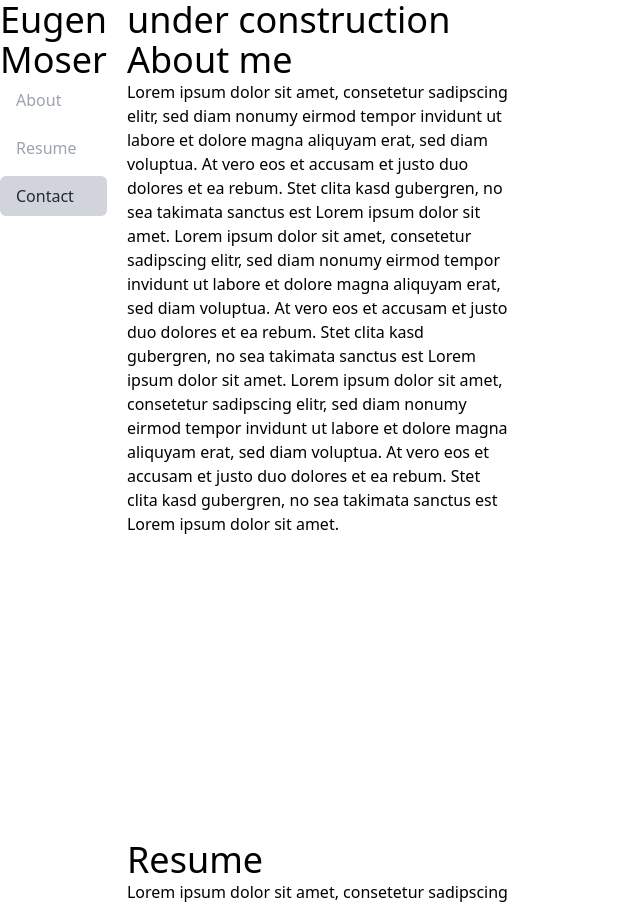
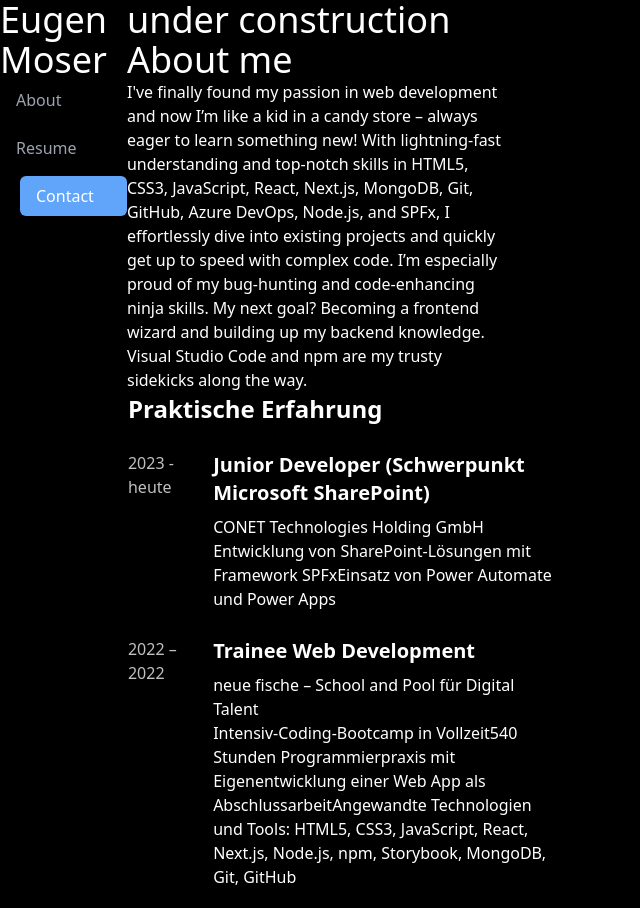
Before and after one commit to EugenMoser/Website, a Next.js app: page / in a window 1280 px wide. Shown: the top 908 px of the page, without its empty margins (0-640 px from the left). Built offline with nearby package versions, Linux system fonts and the light colour scheme; what tailwindcss-animated would draw is missing.

Commit message:
add about me and resume content as string

```diff
--- a/package.json
+++ b/package.json
@@ -9,8 +9,10 @@
     "lint": "next lint"
   },
   "dependencies": {
+    "bootstrap": "^5.3.3",
     "next": "14.2.3",
     "react": "^18",
+    "react-bootstrap": "^2.10.3",
     "react-dom": "^18"
   },
   "devDependencies": {
@@ -21,7 +23,6 @@
     "eslint-config-next": "14.2.3",
     "postcss": "^8",
     "tailwindcss": "^3.4.1",
-    "tailwindcss-animated": "^1.1.1",
     "typescript": "^5"
   }
 }
--- a/src/app/(portfolio)/components/nav.tsx
+++ b/src/app/(portfolio)/components/nav.tsx
@@ -66,11 +66,13 @@ function Navigation({}: NavigationProps): JSX.Element {
         <li key={link.href}>
           <Link
             href={link.href}
-            className={`block px-4 py-2 rounded-md ${
-              activeSection === link.href.slice(1)
-                ? 'bg-gray-300 text-gray-800 animate-shake animate-once animate-duration-1000 animate-ease-linear'
-                : 'text-gray-400 hover:bg-gray-200 '
-            }`}
+            className={`
+              block px-4 py-2 rounded-md ${
+                activeSection === link.href.slice(1)
+                  ? // ? 'bg-gray-300 text-gray-800 animate-shake animate-once animate-duration-1000 animate-ease-linear'
+                    'bg-blue-400 slide-right'
+                  : 'text-gray-400 hover:bg-gray-200 '
+              }`}
           >
             {link.label}
           </Link>
--- a/src/app/(portfolio)/components/sections/about.tsx
+++ b/src/app/(portfolio)/components/sections/about.tsx
@@ -1,28 +1,15 @@
+import { strings } from '../../utils/strings';
+
 interface AboutProps {}
 
 function About({}: AboutProps): JSX.Element {
   return (
     <div
       id='about'
-      className='col-span-1 sm:col-span-1 min-h-screen'
+      className='col-span-1 sm:col-span-1 '
     >
       <h1>About me</h1>
-      <p>
-        Lorem ipsum dolor sit amet, consetetur sadipscing elitr, sed diam
-        nonumy eirmod tempor invidunt ut labore et dolore magna aliquyam
-        erat, sed diam voluptua. At vero eos et accusam et justo duo
-        dolores et ea rebum. Stet clita kasd gubergren, no sea takimata
-        sanctus est Lorem ipsum dolor sit amet. Lorem ipsum dolor sit amet,
-        consetetur sadipscing elitr, sed diam nonumy eirmod tempor invidunt
-        ut labore et dolore magna aliquyam erat, sed diam voluptua. At vero
-        eos et accusam et justo duo dolores et ea rebum. Stet clita kasd
-        gubergren, no sea takimata sanctus est Lorem ipsum dolor sit amet.
-        Lorem ipsum dolor sit amet, consetetur sadipscing elitr, sed diam
-        nonumy eirmod tempor invidunt ut labore et dolore magna aliquyam
-        erat, sed diam voluptua. At vero eos et accusam et justo duo
-        dolores et ea rebum. Stet clita kasd gubergren, no sea takimata
-        sanctus est Lorem ipsum dolor sit amet.{' '}
-      </p>
+      <p>{strings.aboutMe}</p>
     </div>
   );
 }
--- a/src/app/(portfolio)/components/sections/resume.tsx
+++ b/src/app/(portfolio)/components/sections/resume.tsx
@@ -1,70 +1,88 @@
-interface ResumeProps {}
+import '../../../globals.css';
 
-function Resume({}: ResumeProps): JSX.Element {
-  return (
-    <div
-      id='resume'
-      className='col-span-1 sm:col-span-2 min-h-screen'
-    >
-      <h1>Resume</h1>
-      <p>
-        Lorem ipsum dolor sit amet, consetetur sadipscing elitr, sed diam
-        nonumy eirmod tempor invidunt ut labore et dolore magna aliquyam
-        erat, sed diam voluptua. At vero eos et accusam et justo duo
-        dolores et ea rebum. Stet clita kasd gubergren, no sea takimata
-        sanctus est Lorem ipsum dolor sit amet. Lorem ipsum dolor sit amet,
-        consetetur sadipscing elitr, sed diam nonumy eirmod tempor invidunt
-        ut labore et dolore magna aliquyam erat, sed diam voluptua. At vero
-        eos et accusam et justo duo dolores et ea rebum. Stet clita kasd
-        gubergren, no sea takimata sanctus est Lorem ipsum dolor sit amet.
-        Lorem ipsum dolor sit amet, consetetur sadipscing elitr, sed diam
-        nonumy eirmod tempor invidunt ut labore et dolore magna aliquyam
-        erat, sed diam voluptua. At vero eos et accusam et justo duo
-        dolores et ea rebum. Stet clita kasd gubergren, no sea takimata
-        sanctus est Lorem ipsum dolor sit amet. Lorem ipsum dolor sit amet,
-        consetetur sadipscing elitr, sed diam nonumy eirmod tempor invidunt
-        ut labore et dolore magna aliquyam erat, sed diam voluptua. At vero
-        eos et accusam et justo duo dolores et ea rebum. Stet clita kasd
-        gubergren, no sea takimata sanctus est Lorem ipsum dolor sit amet.
-        Lorem ipsum dolor sit amet, consetetur sadipscing elitr, sed diam
-        nonumy eirmod tempor invidunt ut labore et dolore magna aliquyam
-        erat, sed diam voluptua. At vero eos et accusam et justo duo
-        dolores et ea rebum. Stet clita kasd gubergren, no sea takimata
-        sanctus est Lorem ipsum dolor sit amet. Lorem ipsum dolor sit amet,
-        consetetur sadipscing elitr, sed diam nonumy eirmod tempor invidunt
-        ut labore et dolore magna aliquyam erat, sed diam voluptua. At vero
-        eos et accusam et justo duo dolores et ea rebum. Stet clita kasd
-        gubergren, no sea takimata sanctus est Lorem ipsum dolor sit amet.
-        Lorem ipsum dolor sit amet, consetetur sadipscing elitr, sed diam
-        nonumy eirmod tempor invidunt ut labore et dolore magna aliquyam
-        erat, sed diam voluptua. At vero eos et accusam et justo duo
-        dolores et ea rebum. Stet clita kasd gubergren, no sea takimata
-        sanctus est Lorem ipsum dolor sit amet. Lorem ipsum dolor sit amet,
-        consetetur sadipscing elitr, sed diam nonumy eirmod tempor invidunt
-        ut labore et dolore magna aliquyam erat, sed diam voluptua. At vero
-        eos et accusam et justo duo dolores et ea rebum. Stet clita kasd
-        gubergren, no sea takimata sanctus est Lorem ipsum dolor sit amet.
-        Lorem ipsum dolor sit amet, consetetur sadipscing elitr, sed diam
-        nonumy eirmod tempor invidunt ut labore et dolore magna aliquyam
-        erat, sed diam voluptua. At vero eos et accusam et justo duo
-        dolores et ea rebum. Stet clita kasd gubergren, no sea takimata
-        sanctus est Lorem ipsum dolor sit amet. Lorem ipsum dolor sit amet,
-        consetetur sadipscing elitr, sed diam nonumy eirmod tempor invidunt
-        ut labore et dolore magna aliquyam erat, sed diam voluptua. At vero
-        eos et accusam et justo duo dolores et ea rebum. Stet clita kasd
-        gubergren, no sea takimata sanctus est Lorem ipsum dolor sit amet.
-        Lorem ipsum dolor sit amet, consetetur sadipscing elitr, sed diam
-        nonumy eirmod tempor invidunt ut labore et dolore magna aliquyam
-        erat, sed diam voluptua. At vero eos et accusam et justo duo
-        dolores et ea rebum. Stet clita kasd gubergren, no sea takimata
-        sanctus est Lorem ipsum dolor sit amet. Lorem ipsum dolor sit amet,
-        consetetur sadipscing elitr, sed diam nonumy eirmod tempor invidunt
-        ut labore et dolore magna aliquyam erat, sed diam voluptua. At vero
-        eos et accusam et justo duo dolores et ea rebum. Stet clita kasd
-        gubergren, no sea takimata sanctus est Lorem ipsum dolor sit amet.
-      </p>
-    </div>
-  );
+import React from 'react';
+
+import Table from 'react-bootstrap/Table';
+
+import { strings } from '../../utils/strings';
+
+interface Resume {
+  period: string;
+  position: string;
+  company: string;
+  details: string[] | [];
 }
 
-export default Resume;
+interface SectionProps {
+  title: string;
+  items: Resume[];
+}
+
+const ResumeSection: React.FC<SectionProps> = ({ title, items }) => {
+  return (
+    <>
+      <thead>
+        <tr>
+          <th className=' flex self-start mb-6'>
+            <h2>{title}</h2>
+          </th>
+        </tr>
+      </thead>
+      <tbody>
+        {items.map((item, index) => (
+          <tr
+            key={index}
+            className='flex flex-col mb-6 md:flex-row'
+          >
+            <td className='text-grey md:flexSmall'>{item.period}</td>
+            <td className='md:flexBig flex flex-col'>
+              <p className='text-xl font-bold mb-2'>{item.position}</p>
+              <p>{item.company}</p>
+              <p>{item.details}</p>
+            </td>
+          </tr>
+        ))}
+      </tbody>
+    </>
+  );
+};
+
+const ResumeTable: React.FC = () => {
+  const {
+    experience,
+    continuingEducation,
+    vocationalEducation,
+    communityService,
+    graduation,
+  } = strings.resume;
+
+  return (
+    <Table
+      responsive
+      id='resume'
+    >
+      <ResumeSection
+        title='Praktische Erfahrung'
+        items={experience}
+      />
+      <ResumeSection
+        title='Weiterbildung'
+        items={continuingEducation}
+      />
+      <ResumeSection
+        title='Berufsausbildung'
+        items={vocationalEducation}
+      />
+      <ResumeSection
+        title='Zivieldienst'
+        items={communityService}
+      />
+      <ResumeSection
+        title='Schulabschluss'
+        items={graduation}
+      />
+    </Table>
+  );
+};
+
+export default ResumeTable;
--- /dev/null
+++ b/src/app/(portfolio)/utils/strings.js
@@ -0,0 +1,119 @@
+const strings = {
+  aboutMe: `I've finally found my passion in web development and now I’m like a kid in a
+  candy store – always eager to learn something new! With lightning-fast
+  understanding and top-notch skills in HTML5, CSS3, JavaScript, React, Next.js,
+  MongoDB, Git, GitHub, Azure DevOps, Node.js, and SPFx, I effortlessly dive into
+  existing projects and quickly get up to speed with complex code. I’m especially
+  proud of my bug-hunting and code-enhancing ninja skills. My next goal? Becoming
+  a frontend wizard and building up my backend knowledge. Visual Studio Code and
+  npm are my trusty sidekicks along the way.`,
+
+  resume: {
+    experience: [
+      {
+        period: `2023 - heute`,
+        position: `Junior Developer (Schwerpunkt Microsoft SharePoint)`,
+        company: `CONET Technologies Holding GmbH`,
+        details: [
+          'Entwicklung von SharePoint-Lösungen mit Framework SPFx',
+          'Einsatz von Power Automate und Power Apps',
+        ],
+      },
+      {
+        period: `2022 – 2022`,
+        position: `Trainee Web Development`,
+        company: `neue fische – School and Pool für Digital Talent`,
+        details: [
+          'Intensiv-Coding-Bootcamp in Vollzeit',
+          '540 Stunden Programmierpraxis mit Eigenentwicklung einer Web App als Abschlussarbeit',
+          'Angewandte Technologien und Tools: HTML5, CSS3, JavaScript, React, Next.js, Node.js, npm, Storybook, MongoDB, Git, GitHub',
+        ],
+      },
+      {
+        period: `2021 – 2022`,
+        position: `Chassis-Disponent`,
+        company: `Dethleffs GmbH & Co. KG`,
+        details: [
+          'Ermittlung des Bedarfs an Chassis',
+          'Bestellung der Chassis beim Hersteller',
+          'Chassis-Eingangsbuchung',
+        ],
+      },
+      {
+        period: `2021 – 2021`,
+        position: `Kaufmännischer Angestellter im Controlling`,
+        company: `Walter Seitz GmbH & Co. KG`,
+        details: [
+          'Aufbereitung von Kennzahlen für die Geschäfts- und Vertriebsleitung',
+          'Auswertungen für den Bereich Vertrieb und After-Sales',
+          'Entwicklung neuer Auswertungen in Excel',
+          'Monatliche Auswertung und Analyse des Betriebsergebnisses',
+        ],
+      },
+      {
+        period: `2006 – 2020`,
+        position: `Verkaufsabwicklung / Automobilkaufmann`,
+        company: `Weber + Seitz GmbH`,
+        details: [
+          'Externe und interne Koordination und Organisation im Vertrieb',
+          'Auftrags- und Rechnungserstellung für Fahrzeuge und Zubehör',
+          'Abwicklung von Finanzierungs- und Leasingverträgen',
+          'Verwaltung der Stammdaten und Fahrzeugdaten',
+          'Inserieren von Fahrzeugen auf diversen Online-Plattformen',
+          'Beauftragung und Organisation externer Dienstleister (Fotografen, Gutachter, Fahrzeugaufbereiter, Fahrzeugbekleber)',
+        ],
+      },
+    ],
+    continuingEducation: [
+      {
+        period: `2010 – 2013`,
+        position: `Geprüfter Wirtschaftsfachwirt (Bachelor Professional of Business)`,
+        company: `IHK Schwaben`,
+        details: [
+          'Betriebswirtschaftslehre',
+          'Volkswirtschaftslehre',
+          'Recht (BGB, HGB, Wettbewerbsrecht, Arbeitsrecht)',
+          'Betriebliches Rechnungswesen, Investition, Finanzierung und Controlling',
+          'Führung und Zusammenarbeit im Unternehmen',
+          'Betriebliches Management',
+          'Marketing und Vertrieb',
+          'Logistik',
+          'Steuer',
+        ],
+      },
+      {
+        period: `Oktober 2013`,
+        position: `Ausbildung der Ausbilder (AdA)`,
+        company: `IHK Schwaben`,
+        details: [
+          'Nachweis zur Vermittlung der berufs- und arbeitspädagogischen Fertigkeiten, Kenntnisse und Fähigkeiten nach dem Berufsbildungsgesetz',
+        ],
+      },
+    ],
+    vocationalEducation: [
+      {
+        period: `2003 – 2006`,
+        position: `Automobilkaufmann`,
+        company: `Humpisschule Ravensburg, Kaufmännische Berufsschule`,
+        details: [''],
+      },
+    ],
+    communityService: [
+      {
+        period: `2002 – 2003`,
+        position: `Ambulance transport`,
+        company: `KAP in Wangen`,
+        details: [],
+      },
+    ],
+    graduation: [
+      {
+        period: `2000 – 2002`,
+        position: `Fachabitur / Fachhochschulreife und Staatlich geprüfter Wirtschaftsassistent`,
+        company: `Berufliches Schulzentrum Wangen, Berufskolleg Wirtschaftsinformatik`,
+        details: [],
+      },
+    ],
+  },
+};
+export { strings };
--- a/src/app/globals.css
+++ b/src/app/globals.css
@@ -2,15 +2,66 @@
 @tailwind components;
 @tailwind utilities;
 
-h1 {
-  @apply text-4xl;
+@layer base {
+  h1 {
+    @apply text-4xl;
+  }
+
+  h2 {
+    @apply text-2xl;
+  }
 }
+body {
+  background-color: black;
+  color: white;
+  margin: 0;
+  padding: 0;
+}
+@layer components {
+  .slide-right {
+    -webkit-animation: slide-right 0.5s
+      cubic-bezier(0.25, 0.46, 0.45, 0.94) both;
+    animation: slide-right 0.5s cubic-bezier(0.25, 0.46, 0.45, 0.94) both;
+  }
+  @-webkit-keyframes slide-right {
+    0% {
+      -webkit-transform: translateX(0);
+      transform: translateX(0);
+    }
+    100% {
+      -webkit-transform: translateX(20px);
+      transform: translateX(20px);
+    }
+  }
+  @keyframes slide-right {
+    0% {
+      -webkit-transform: translateX(0);
+      transform: translateX(0);
+    }
+    100% {
+      -webkit-transform: translateX(20px);
+      transform: translateX(20px);
+    }
+  }
 
-/* :root {
-  --foreground-rgb: 0, 0, 0;
-  --background-start-rgb: 214, 219, 220;
-  --background-end-rgb: 255, 255, 255;
+  .flexSmall {
+    /* display: block; */
+    flex-grow: 1;
+    flex-shrink: 1;
+    flex-basis: 20%;
+    align-self: auto;
+    order: 0;
+  }
+  .flexBig {
+    /* display: block; */
+    flex-grow: 2;
+    flex-shrink: 2;
+    flex-basis: 80%;
+    align-self: auto;
+    order: 0;
+  }
 }
+/*
 
 @media (prefers-color-scheme: dark) {
   :root {
--- a/tailwind.config.ts
+++ b/tailwind.config.ts
@@ -8,6 +8,9 @@ const config: Config = {
   ],
   theme: {
     extend: {
+      colors: {
+        grey: '#C0C0C0',
+      },
       backgroundImage: {
         'gradient-radial': 'radial-gradient(var(--tw-gradient-stops))',
         'gradient-conic':
@@ -15,6 +18,7 @@ const config: Config = {
       },
     },
   },
+
   plugins: [require('tailwindcss-animated')],
 };
 export default config;
```
Also changed, not shown: 1 other file (tests, documents, lock files or other folders).
